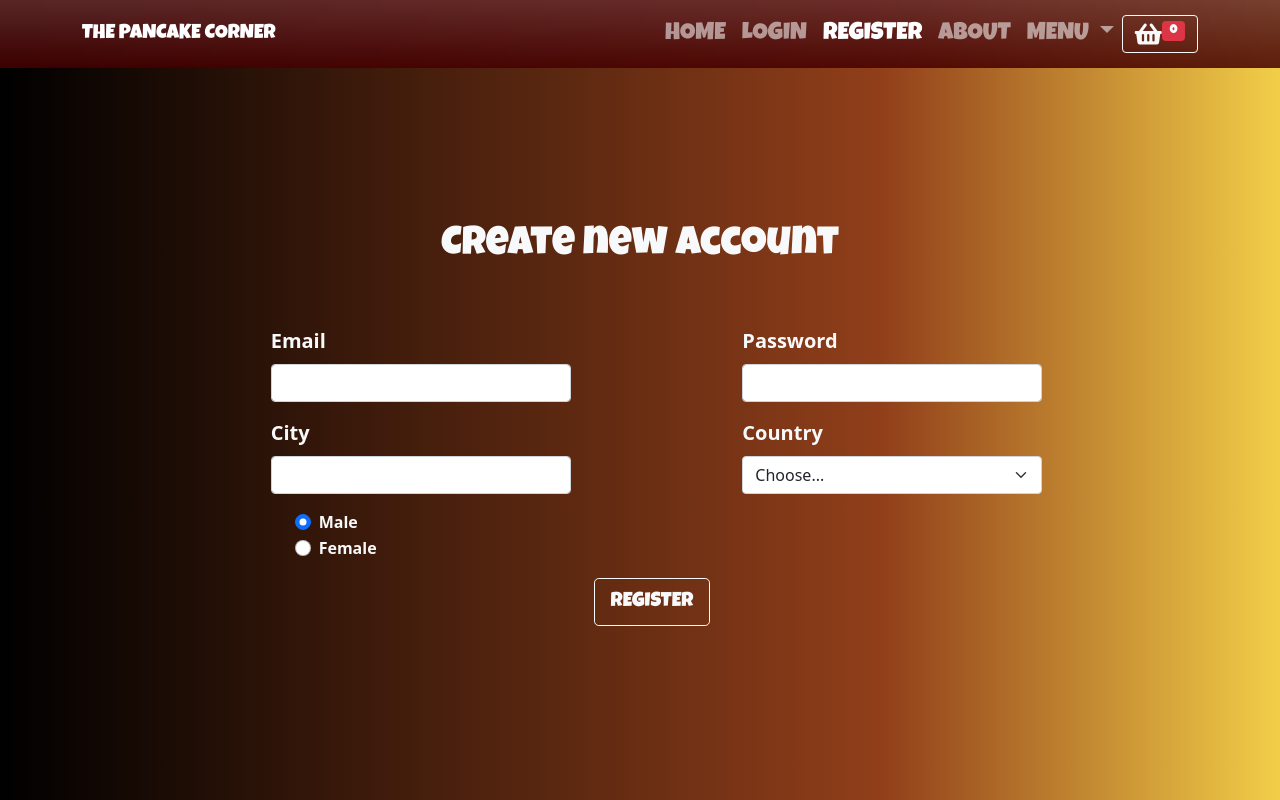
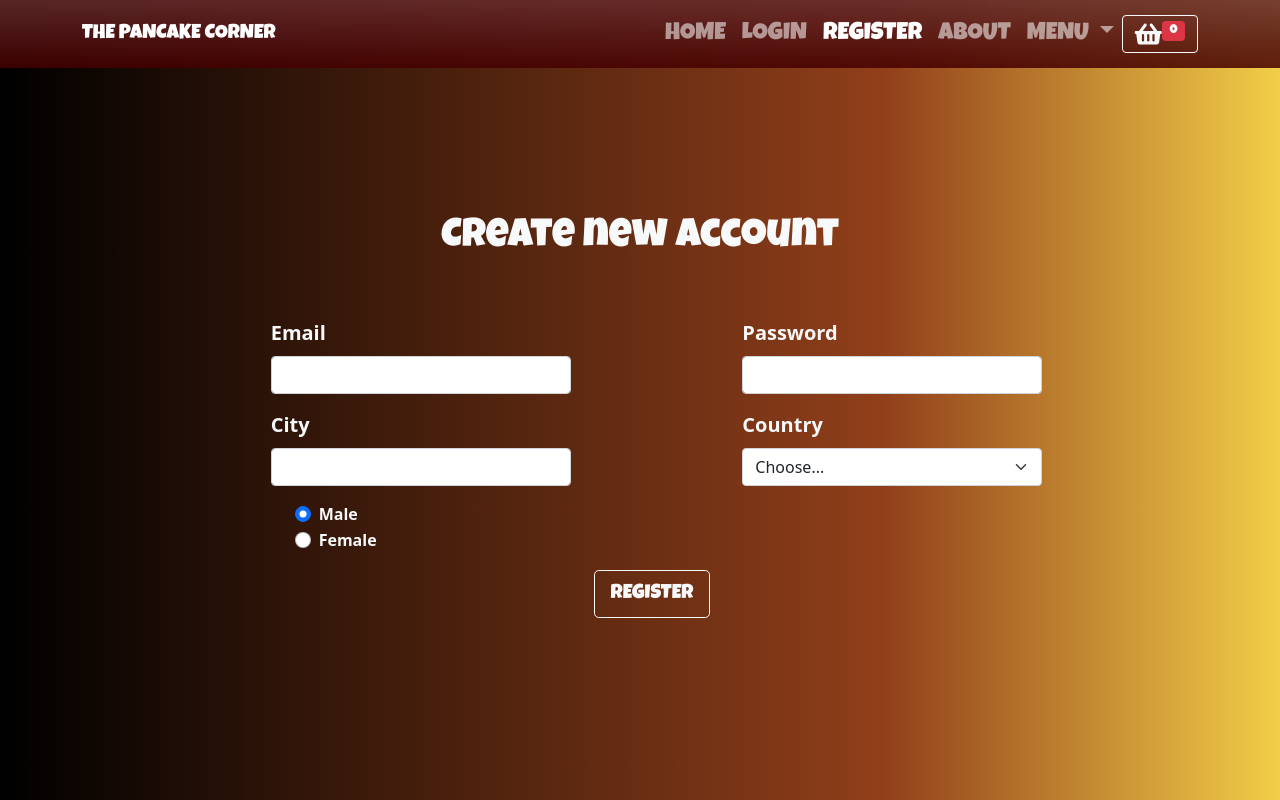
Before and after one commit to Gabriel-Floricel/Gabriel-Floricel.github.io, a plain HTML site: page pages/register.html in a window 1280 px wide. Drawn offline with nearby package versions, Linux system fonts and the light colour scheme.

Commit message:
Add files via upload

```diff
--- a/pages/register.html
+++ b/pages/register.html
@@ -58,9 +58,9 @@
         </div>
     </nav>
 
-    <section class="section-1 d-flex align-items-center justify-content-center">
+    <section class="section-1 pt-5 pb-5 d-flex align-items-center justify-content-center">
         <div class="container">
-            <div class="row mb-5 pt-5">
+            <div class="row mb-5 mt-5">
                 <div class="col-12 text-center text-light">
                     <h1>Create new account</h1>
                 </div>
@@ -108,7 +108,7 @@
                         </div>
                 </div>
 
-                <div class="col-12 mt-3 d-flex justify-content-center">
+                <div class="col-12 mt-3 mb-3 d-flex justify-content-center">
                     <button type="submit" class="btn btn-outline-light btn-lg text-uppercase">Register</button>
                 </div>
             </form>
```
